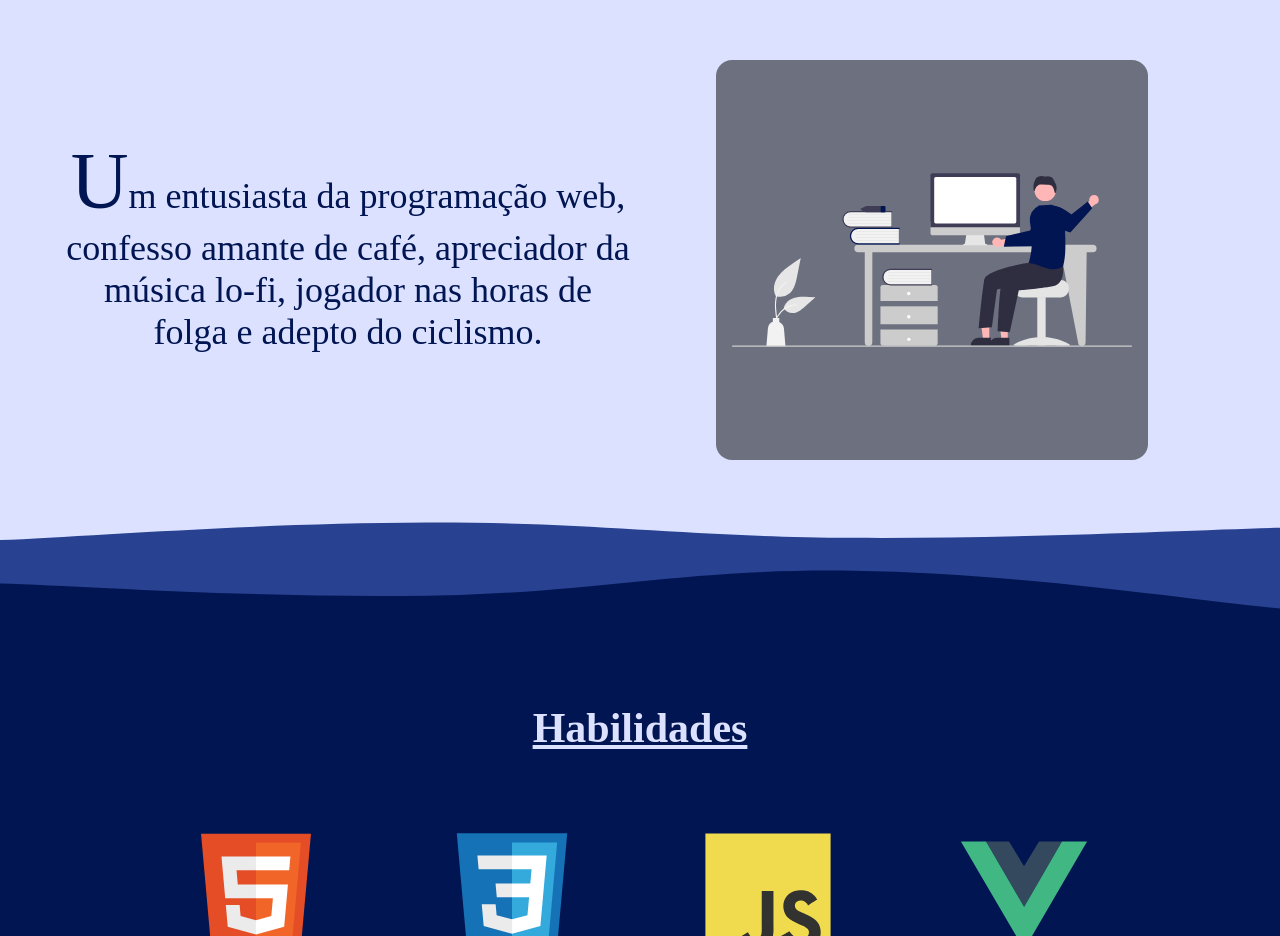
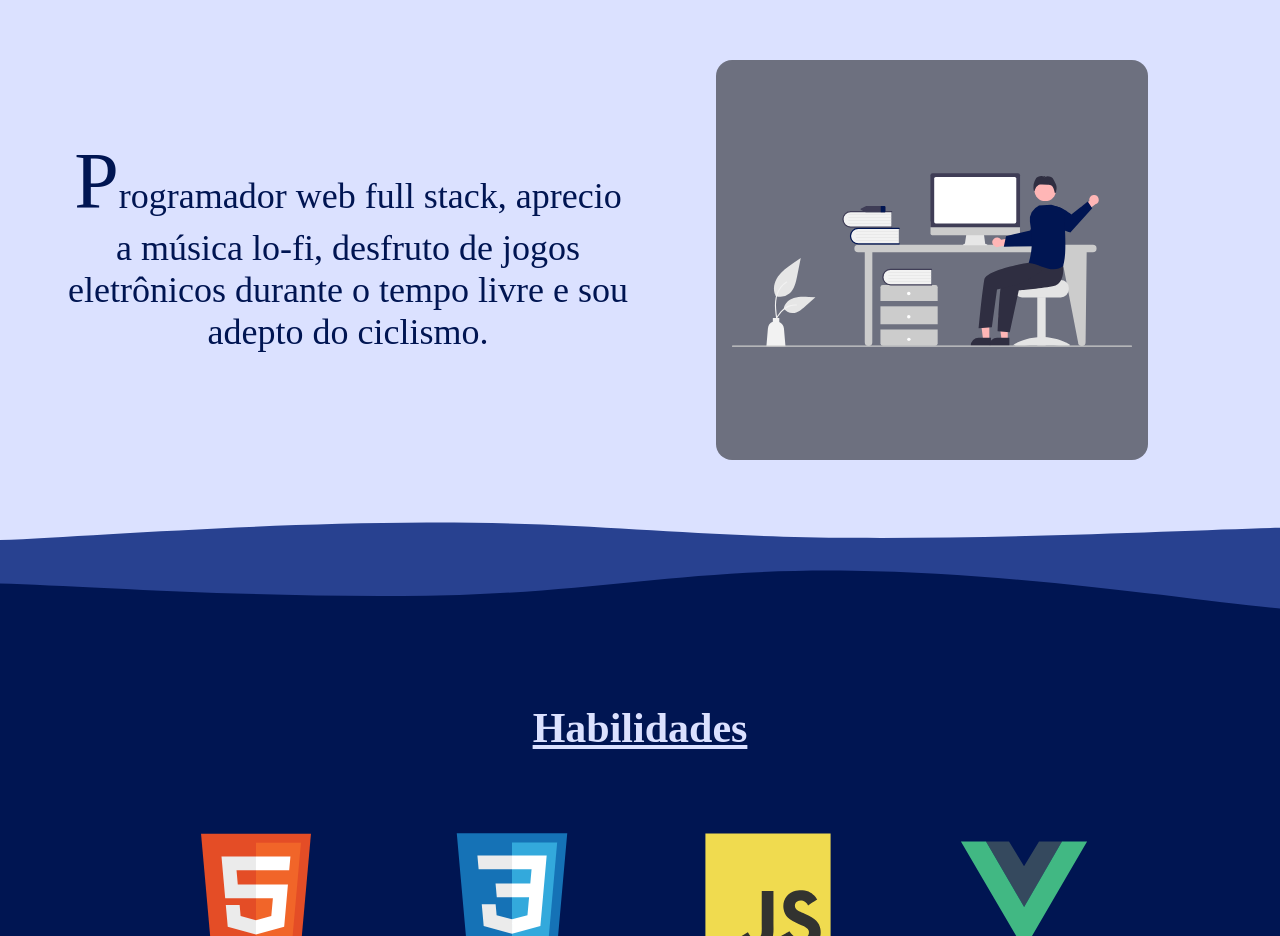
Before and after one commit to HeronNepomuceno/heron, a Vue app: page / in a window 1280 px wide. Shown: the part 900-1836 px from the top of the page. Built offline with nearby package versions, Linux system fonts and the light colour scheme; a web font is replaced by a local one.

Commit message:
refactor: update presentation text

```diff
--- a/src/components/PresentationComp.vue
+++ b/src/components/PresentationComp.vue
@@ -3,7 +3,7 @@
     <title-comp title="Sobre mim" :color_blue_status="true"/>
     <div class="group-section">
       <span class="info">
-        Um entusiasta da programação web, confesso amante de café, apreciador da música lo-fi, jogador nas horas de folga e adepto do ciclismo.
+        Programador web full stack, aprecio a música lo-fi, desfruto de jogos eletrônicos durante o tempo livre e sou adepto do ciclismo.
       </span>
       <div class="image-wrapper">
         <img class="image" src="/images/presentation.svg" alt="Presentation Hello">
```
